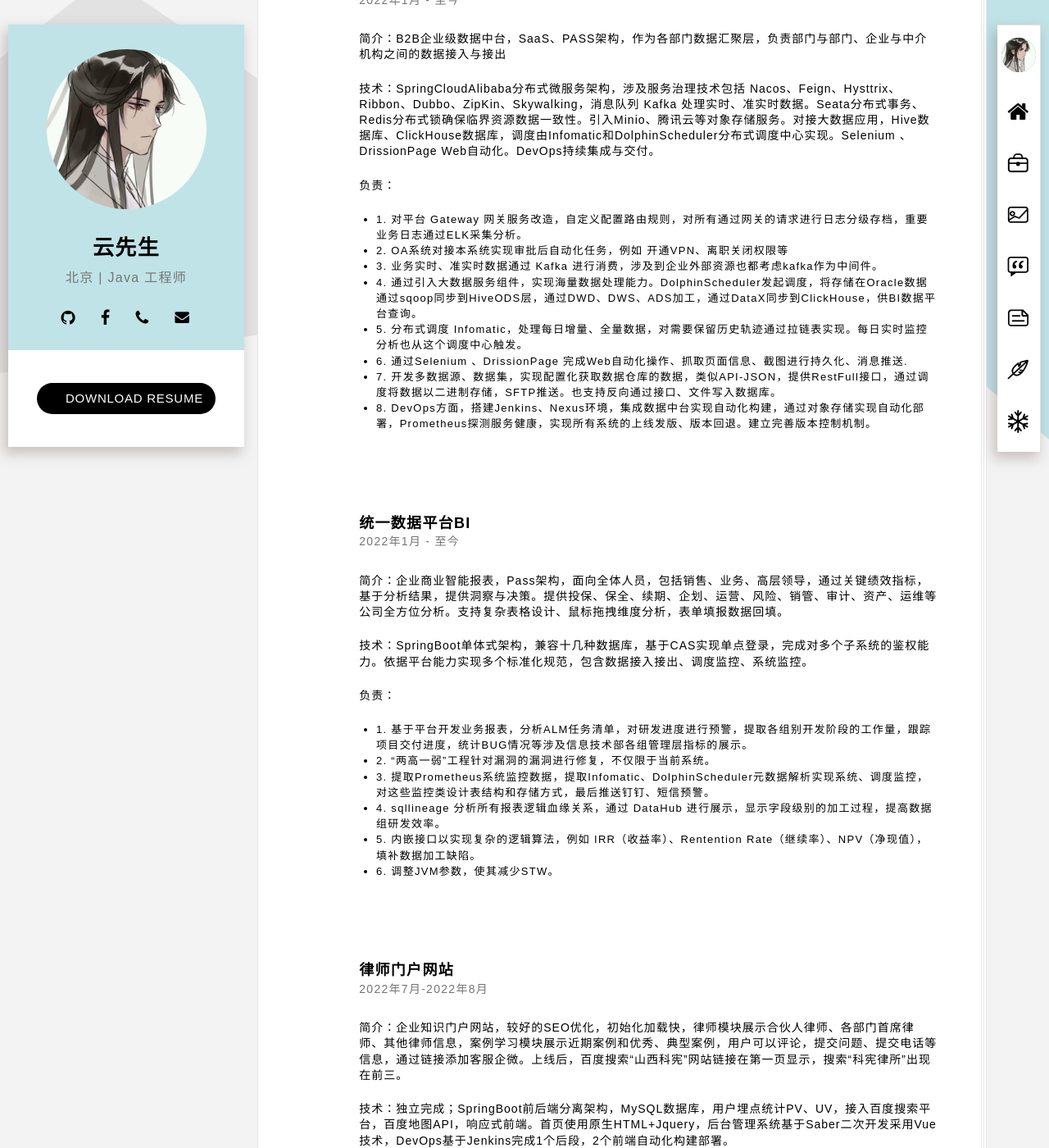
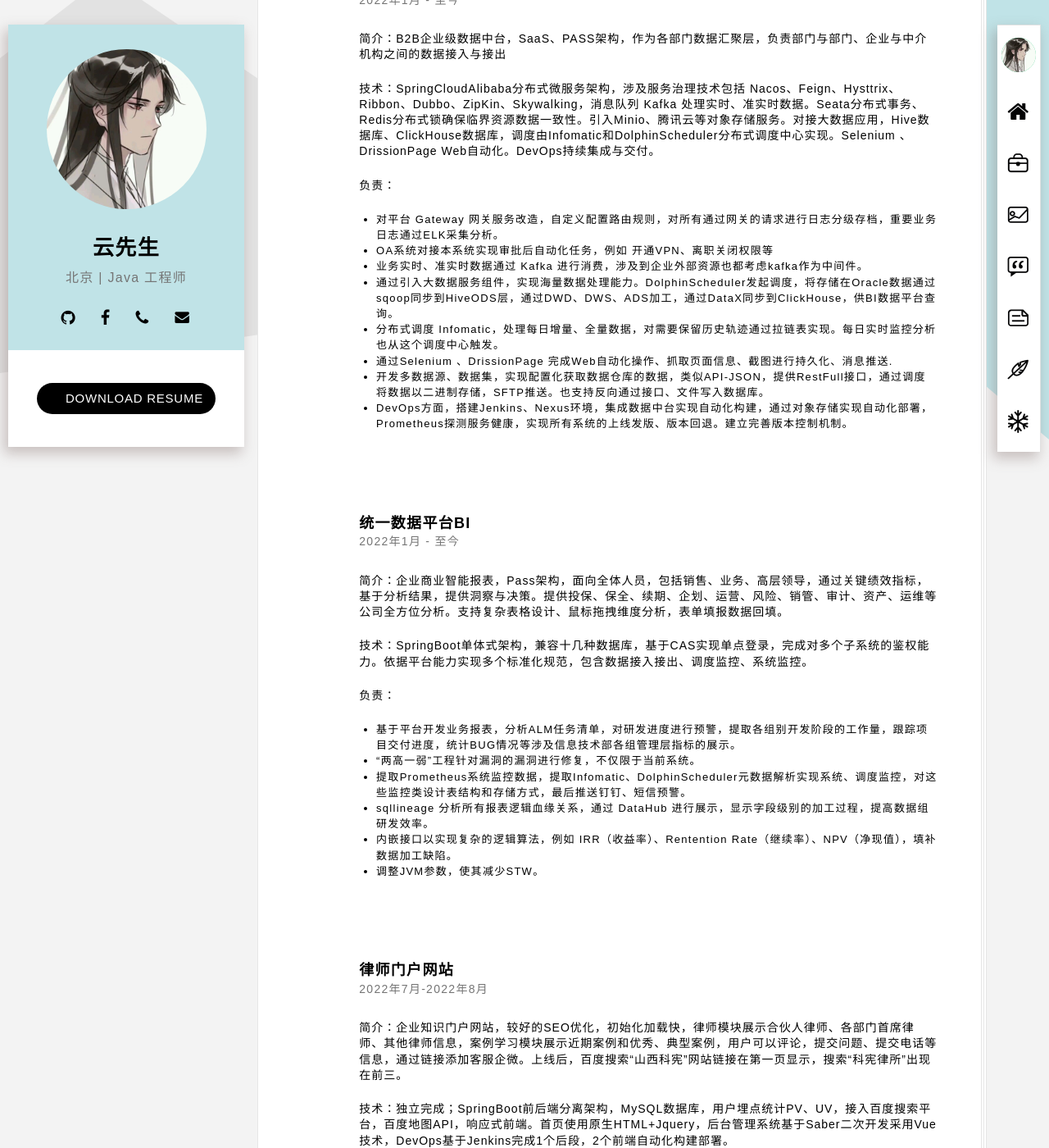
Before and after one commit to YuncenLiu/resume.io, a Jekyll site: the page built from index.html, in a window 1280 px wide and 1400 px high, scrolled down 2797 px. Shown: the whole window at 82% size. Built offline with Jekyll 4.4.1, drawn with Linux system fonts in a browser that asks for light colours; some web fonts are replaced; comment, search, counter and statistics services are not loaded; some of the changed text lies outside the part shown.

Commit message:
去除序号

```diff
--- a/_includes/resumer_07-project.html
+++ b/_includes/resumer_07-project.html
@@ -20,17 +20,17 @@
                         </p>
                         <p>负责：
                         <ul style="font-size: small">
-                            <li>1. 一期、二期的核心功能前后端开发，数据库字段、字典设计，业务流程设计。
+                            <li>一期、二期的核心功能前后端开发，数据库字段、字典设计，业务流程设计。
                             </li>
-                            <li>2. 分析监管需求和各保险公司客户的个性化需求，通过整合需求获取用例，分析优先级进行结构化开发。
+                            <li>分析监管需求和各保险公司客户的个性化需求，通过整合需求获取用例，分析优先级进行结构化开发。
                             </li>
-                            <li>3. 抽取公共模块作为父模块，子模块为各个不同客户公司，使用Git进行管理，相互独立又形成依赖。
+                            <li>抽取公共模块作为父模块，子模块为各个不同客户公司，使用Git进行管理，相互独立又形成依赖。
                             </li>
-                            <li>4. 采集模块，对大文件采用流处理技术；POI技术生成包含图表附件等多种新特性的PPT、World、Excel。
+                            <li>采集模块，对大文件采用流处理技术；POI技术生成包含图表附件等多种新特性的PPT、World、Excel。
                             </li>
-                            <li>5. 多线程进行校验、脱敏，后续提升脱敏效率改造为使用 Sqluldr、sqldump 工具，读文本效率比读数据库快很多，最后优化为DataX，可对接多种数据库。通过调整JVM参数有效提升效率。
+                            <li>多线程进行校验、脱敏，后续提升脱敏效率改造为使用 Sqluldr、sqldump 工具，读文本效率比读数据库快很多，最后优化为DataX，可对接多种数据库。通过调整JVM参数有效提升效率。
                             </li>
-                            <li>6. 三期，优化系统自动化流程，提升企业报送效率，减少运维工作量。报送流程同步企业OA、通过对接钉钉和企业微信对指定用户发送消息和待办。
+                            <li>三期，优化系统自动化流程，提升企业报送效率，减少运维工作量。报送流程同步企业OA、通过对接钉钉和企业微信对指定用户发送消息和待办。
                             </li>
                         </ul>
                         </p>
@@ -54,21 +54,21 @@
                         </p>
                         <p>负责：
                         <ul style="font-size: small">
-                            <li>1. 对平台 Gateway 网关服务改造，自定义配置路由规则，对所有通过网关的请求进行日志分级存档，重要业务日志通过ELK采集分析。
+                            <li>对平台 Gateway 网关服务改造，自定义配置路由规则，对所有通过网关的请求进行日志分级存档，重要业务日志通过ELK采集分析。
                             </li>
-                            <li>2. OA系统对接本系统实现审批后自动化任务，例如 开通VPN、离职关闭权限等
+                            <li>OA系统对接本系统实现审批后自动化任务，例如 开通VPN、离职关闭权限等
                             </li>
-                            <li>3. 业务实时、准实时数据通过 Kafka 进行消费，涉及到企业外部资源也都考虑kafka作为中间件。
+                            <li>业务实时、准实时数据通过 Kafka 进行消费，涉及到企业外部资源也都考虑kafka作为中间件。
                             </li>
-                            <li>4. 通过引入大数据服务组件，实现海量数据处理能力。DolphinScheduler发起调度，将存储在Oracle数据通过sqoop同步到HiveODS层，通过DWD、DWS、ADS加工，通过DataX同步到ClickHouse，供BI数据平台查询。
+                            <li>通过引入大数据服务组件，实现海量数据处理能力。DolphinScheduler发起调度，将存储在Oracle数据通过sqoop同步到HiveODS层，通过DWD、DWS、ADS加工，通过DataX同步到ClickHouse，供BI数据平台查询。
                             </li>
-                            <li>5. 分布式调度 Infomatic，处理每日增量、全量数据，对需要保留历史轨迹通过拉链表实现。每日实时监控分析也从这个调度中心触发。
+                            <li>分布式调度 Infomatic，处理每日增量、全量数据，对需要保留历史轨迹通过拉链表实现。每日实时监控分析也从这个调度中心触发。
                             </li>
-                            <li>6. 通过Selenium 、DrissionPage 完成Web自动化操作、抓取页面信息、截图进行持久化、消息推送.
+                            <li>通过Selenium 、DrissionPage 完成Web自动化操作、抓取页面信息、截图进行持久化、消息推送.
                             </li>
-                            <li>7. 开发多数据源、数据集，实现配置化获取数据仓库的数据，类似API-JSON，提供RestFull接口，通过调度将数据以二进制存储，SFTP推送。也支持反向通过接口、文件写入数据库。
+                            <li>开发多数据源、数据集，实现配置化获取数据仓库的数据，类似API-JSON，提供RestFull接口，通过调度将数据以二进制存储，SFTP推送。也支持反向通过接口、文件写入数据库。
                             </li>
-                            <li>8. DevOps方面，搭建Jenkins、Nexus环境，集成数据中台实现自动化构建，通过对象存储实现自动化部署，Prometheus探测服务健康，实现所有系统的上线发版、版本回退。建立完善版本控制机制。
+                            <li>DevOps方面，搭建Jenkins、Nexus环境，集成数据中台实现自动化构建，通过对象存储实现自动化部署，Prometheus探测服务健康，实现所有系统的上线发版、版本回退。建立完善版本控制机制。
                             </li>
                         </ul>
                         </p>
@@ -91,17 +91,17 @@
                         </p>
                         <p>负责：
                         <ul style="font-size: small">
-                            <li>1. 基于平台开发业务报表，分析ALM任务清单，对研发进度进行预警，提取各组别开发阶段的工作量，跟踪项目交付进度，统计BUG情况等涉及信息技术部各组管理层指标的展示。
+                            <li>基于平台开发业务报表，分析ALM任务清单，对研发进度进行预警，提取各组别开发阶段的工作量，跟踪项目交付进度，统计BUG情况等涉及信息技术部各组管理层指标的展示。
                             </li>
-                            <li>2. “两高一弱”工程针对漏洞的漏洞进行修复，不仅限于当前系统。
+                            <li>“两高一弱”工程针对漏洞的漏洞进行修复，不仅限于当前系统。
                             </li>
-                            <li>3. 提取Prometheus系统监控数据，提取Infomatic、DolphinScheduler元数据解析实现系统、调度监控，对这些监控类设计表结构和存储方式，最后推送钉钉、短信预警。
+                            <li>提取Prometheus系统监控数据，提取Infomatic、DolphinScheduler元数据解析实现系统、调度监控，对这些监控类设计表结构和存储方式，最后推送钉钉、短信预警。
                             </li>
-                            <li>4. sqllineage 分析所有报表逻辑血缘关系，通过 DataHub 进行展示，显示字段级别的加工过程，提高数据组研发效率。
+                            <li>sqllineage 分析所有报表逻辑血缘关系，通过 DataHub 进行展示，显示字段级别的加工过程，提高数据组研发效率。
                             </li>
-                            <li>5. 内嵌接口以实现复杂的逻辑算法，例如 IRR（收益率）、Rentention Rate（继续率）、NPV（净现值），填补数据加工缺陷。
+                            <li>内嵌接口以实现复杂的逻辑算法，例如 IRR（收益率）、Rentention Rate（继续率）、NPV（净现值），填补数据加工缺陷。
                             </li>
-                            <li>6. 调整JVM参数，使其减少STW。
+                            <li>调整JVM参数，使其减少STW。
                             </li>
                         </ul>
                         </p>
@@ -123,17 +123,17 @@
                         </p>
                         <p>负责：
                             <ul style="font-size: small">
-                                <li>1. 需求获取，绘制原型图确认功能模块，购买服务器、域名、CDN，对象存储，完成备案等基础设施建设。
+                                <li>需求获取，绘制原型图确认功能模块，购买服务器、域名、CDN，对象存储，完成备案等基础设施建设。
                                 </li>
-                                <li>2. 响应式前端，支持多设备最佳视觉效果，用户埋点，抓取访问用户的IP、设备等信息
+                                <li>响应式前端，支持多设备最佳视觉效果，用户埋点，抓取访问用户的IP、设备等信息
                                 </li>
-                                <li>3. 前端对接百度地图API，首页支持导航到律所地址，通过解析访问用户IP生成坐标地址，结合Echarts显示地域访问量。
+                                <li>前端对接百度地图API，首页支持导航到律所地址，通过解析访问用户IP生成坐标地址，结合Echarts显示地域访问量。
                                 </li>
-                                <li>4. 接入百度搜索平台，将首页信息实时录入的文章标题、文章内容、网站地址提交到百度搜索平台。合理的请求头设置，规范的前端代码层次结构，有效提升SEO。
+                                <li>接入百度搜索平台，将首页信息实时录入的文章标题、文章内容、网站地址提交到百度搜索平台。合理的请求头设置，规范的前端代码层次结构，有效提升SEO。
                                 </li>
-                                <li>5. 上传的图片经过google工具压缩上传，按配置自动裁切比例。
+                                <li>上传的图片经过google工具压缩上传，按配置自动裁切比例。
                                 </li>
-                                <li>6. 反爬措施，IP封锁高频访问，初期为Redis+布隆过滤器拦截，后采用Nginx拦截
+                                <li>反爬措施，IP封锁高频访问，初期为Redis+布隆过滤器拦截，后采用Nginx拦截
                                 </li>
                             </ul>
                         </p>
@@ -154,17 +154,17 @@
                         </p>
                         <p>
                         <ul style="font-size: small">
-                            <li>1. 公网访问家庭服务，运营商开通动态IP，定时任务将IP存储云数据库，通过Gateway网关，提供服务转接能力，实现公网访问家庭服务。
+                            <li>公网访问家庭服务，运营商开通动态IP，定时任务将IP存储云数据库，通过Gateway网关，提供服务转接能力，实现公网访问家庭服务。
                             </li>
-                            <li>2. 家庭卫士，通过微信提示、短信提示，策略提示合租室友打算公共区卫生。
+                            <li>家庭卫士，通过微信提示、短信提示，策略提示合租室友打算公共区卫生。
                             </li>
-                            <li>3. 该喝水了，一款微信小程序，定时提醒喝水服务、情侣纪念日、天气预报等微信推送服务
+                            <li>该喝水了，一款微信小程序，定时提醒喝水服务、情侣纪念日、天气预报等微信推送服务
                             </li>
-                            <li>4. 股市分析，爬取百度股市通指数信息，对数据进行学习推导，研究过自然语言
+                            <li>股市分析，爬取百度股市通指数信息，对数据进行学习推导，研究过自然语言
                             </li>
-                            <li>6. 博客，更替过各种炫酷好看的首页模版，记录日常总结的技术文章，做网站埋点，分析用户IP和行为，统计PV、UV等，学习过网络攻防，了解常用的Web渗透技术。
+                            <li>博客，更替过各种炫酷好看的首页模版，记录日常总结的技术文章，做网站埋点，分析用户IP和行为，统计PV、UV等，学习过网络攻防，了解常用的Web渗透技术。
                             </li>
-                            <li>7. 爬取某机构题库，付费参加某机构培训课程，机构提供6个月刷题服务，因为机构系统没有搜索功能，另外想存储这部分内容，使用Selenium 、DrissionPage一次性爬取绝大多数题库，存储在MySQL中，logstash同步到ElasticSearch提供搜索服务。
+                            <li>爬取某机构题库，付费参加某机构培训课程，机构提供6个月刷题服务，因为机构系统没有搜索功能，另外想存储这部分内容，使用Selenium 、DrissionPage一次性爬取绝大多数题库，存储在MySQL中，logstash同步到ElasticSearch提供搜索服务。
                             </li>
                         </ul>
                         </p>
```
